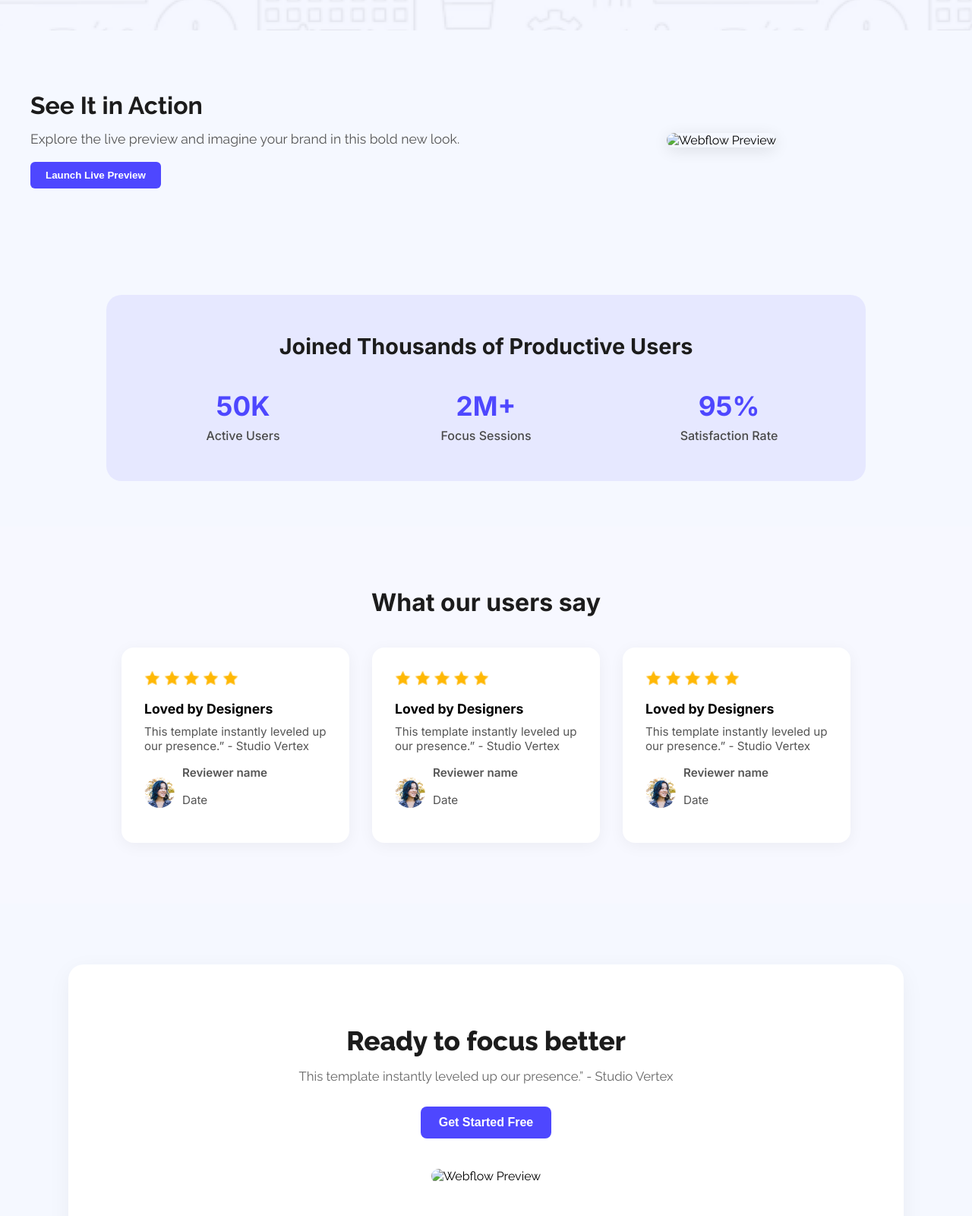
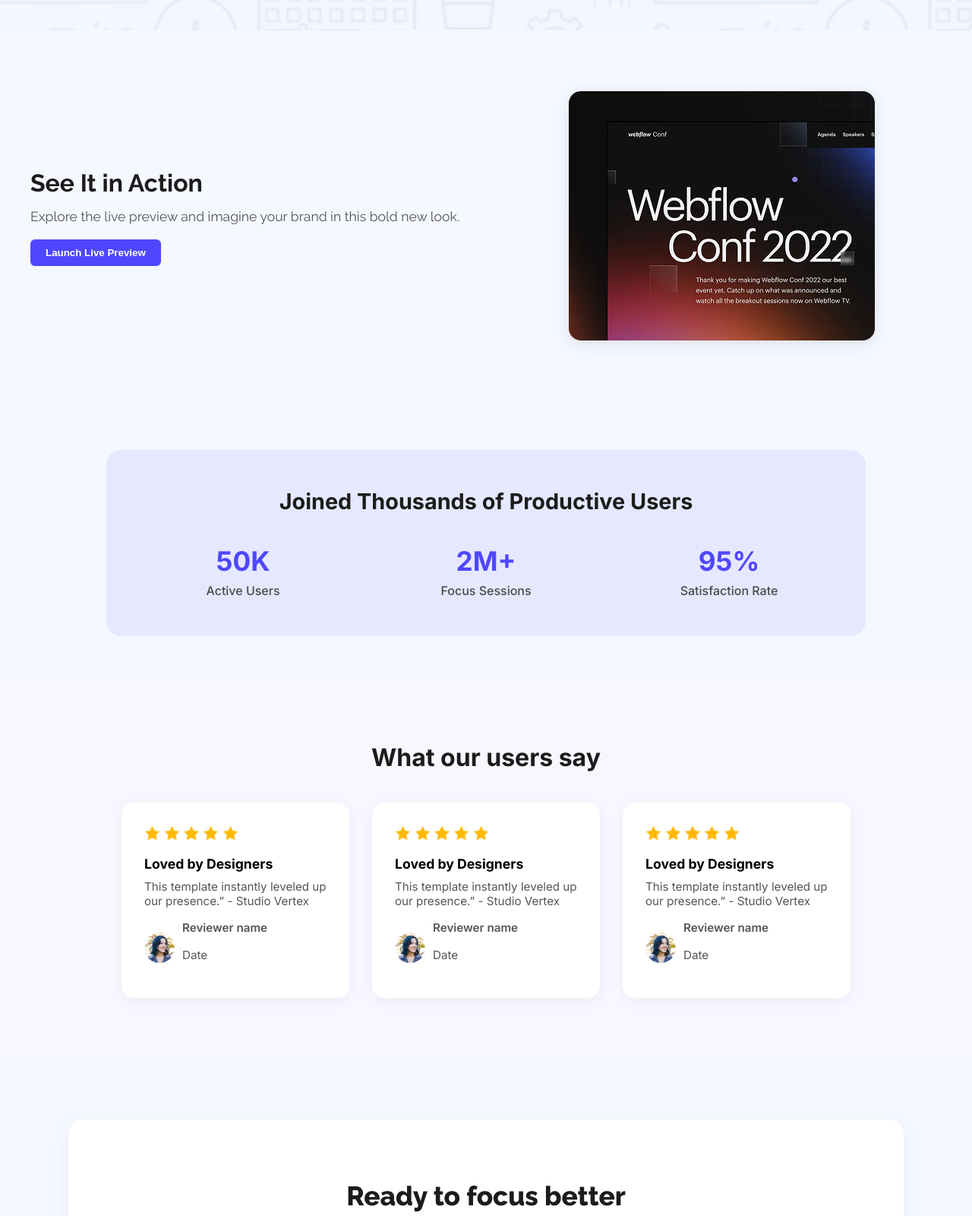
Before and after one commit to alifnebir/assignment-1, a plain HTML site: page index.html in a window 1280 px wide. Shown: the part 760-2360 px from the top of the page at 76% size. Drawn offline with Linux system fonts and the light colour scheme; the site is published under a folder, as on GitHub Pages, so addresses that start at the root find nothing.

Commit message:
hopefully image problem fixed

```diff
--- a/index.html
+++ b/index.html
@@ -28,7 +28,7 @@
       </div>
     </header>
 <main>
-        <section class="see-action">
+ <section class="see-action">
   <div class="see-action-container">
     <div class="action-text">
       <h2>See It in Action</h2>
@@ -36,7 +36,7 @@
       <button class="launch-btn">Launch Live Preview</button>
     </div>
     <div class="action-image">
-      <img src="/Assets/wc2.png" alt="Webflow Preview" />
+       <img src="Assets/wc2.png" alt="Webflow Preview" />
     </div>
   </div>
 </section>
@@ -95,7 +95,7 @@
       <h3>Loved by Designers</h3>
       <p>This template instantly leveled up our presence.” - Studio Vertex</p>
       <div class="reviewer">
-        <img src="Assets/avatar.png" alt="Reviewer" class="reviewer-img" />
+         <img src="Assets/avatar.png" alt="Reviewer" class="reviewer-img" />
         <div class="reviewer-info">
           <p class="reviewer-name">Reviewer name</p>
           <p class="reviewer-date">Date</p>
@@ -130,7 +130,7 @@
   <button class="cta-btn-2">Get Started Free</button>
 
   <div class="cta-image">
-    <img src="/Assets/wc1.png" alt="Webflow Preview">
+     <img src="Assets/wc1.png" alt="Webflow Preview">
   </div>
 </section>
 <section class="contact-section">
```
